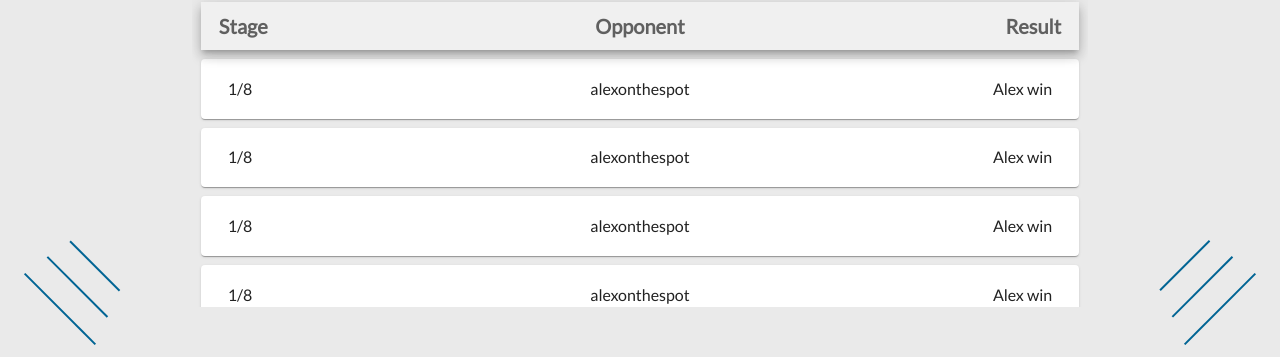
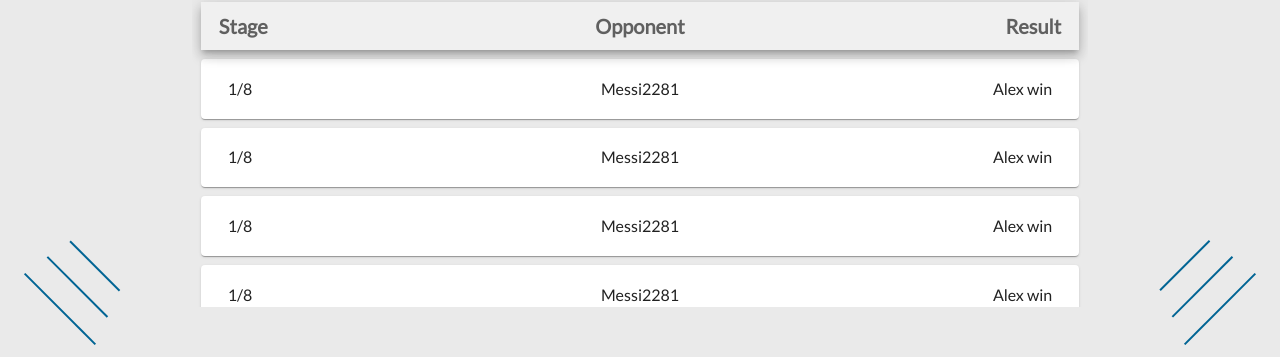
Before and after one commit to alexonthespot7/Tournament_front-end, a React (Create React App) app: page / in a window 1280 px wide. Shown: the part 430-787 px from the top of the page. Built offline with nearby package versions, Linux system fonts and the light colour scheme.

Commit message:
PersonalPage rounds displaying is updated + UserMainContent component is now has roundsQauntity state

```diff
--- a/src/Components/UserComponents/PersonalPage.js
+++ b/src/Components/UserComponents/PersonalPage.js
@@ -8,7 +8,7 @@ const personalInfo = {
     email: 'shevelenkov.aa@edu.spbstu.ru',
     isOut: false,
     stage: '1/2',
-    isCompetitor: 'true',
+    isCompetitor: true,
     roundsQuantity: 2,
     publicRounds: [
         {
@@ -134,7 +134,7 @@ export default function PersonalPage() {
                 {personalInfo.publicRounds.map((round, index) => (
                     <Card key={index} sx={{ display: 'flex', flexDirection: 'row', justifyContent: 'space-between', py: '2%', px: '3%', m: '1%' }}>
                         <Typography align='left' sx={{ flex: 1 }}>{round.stage} </Typography>
-                        <Typography align='center' sx={{ flex: 5 }}>{round.usernameOfCompetitor1 === personalInfo.username ? round.usernameOfCompetitor1 : round.usernameOfCompetitor2} </Typography>
+                        <Typography align='center' sx={{ flex: 5 }}>{round.usernameOfCompetitor1 === personalInfo.username ? round.usernameOfCompetitor2 : round.usernameOfCompetitor1} </Typography>
                         <Typography align='right' sx={{ flex: 1 }}>{round.result} </Typography>
                     </Card>
                 ))}
--- a/src/Components/UserComponents/UserMainContent.js
+++ b/src/Components/UserComponents/UserMainContent.js
@@ -2,7 +2,7 @@ import { Box, Button } from "@mui/material";
 import { useState } from "react";
 
 export default function UserMainContent() {
-    const [isBracketMade, setIsBracketMade] = useState(true);
+    const [roundsQuantity, setRoundsQuantity] = useState(2);
 
     return (
         <Box display='flex' flexDirection='column' gap={10} width="100%">
@@ -14,7 +14,7 @@ export default function UserMainContent() {
                     Personal page
                 </Button>
             </Box>
-            {isBracketMade && <Box display="flex" justifyContent="space-around" width="100%">
+            {roundsQuantity !== 0 && <Box display="flex" justifyContent="space-around" width="100%">
                 <Button sx={{ transition: '0.35s', "&:hover": { backgroundColor: '#b4b4b4' } }} variant="outlined" color="secondary">
                     Rounds
                 </Button>
```
